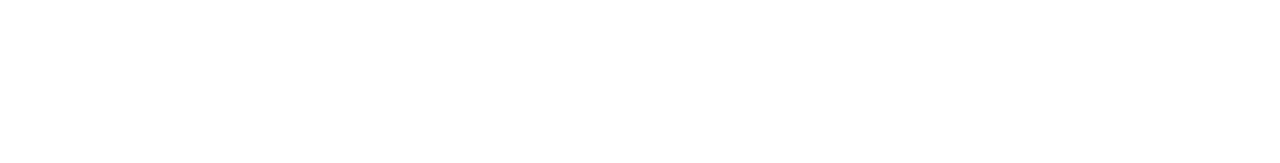
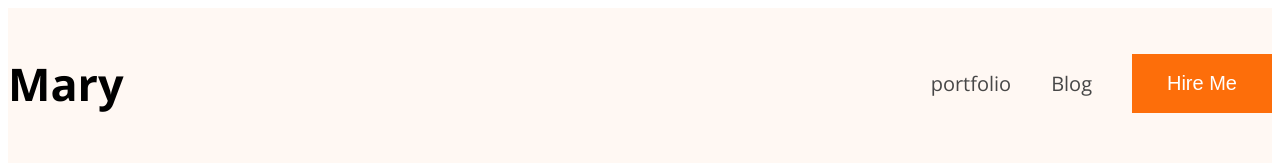
Before and after one commit to Abdallah-BinSaif/p-portfolio-resources, a plain HTML site: page index.html in a window 1280 px wide. Drawn offline with nearby package versions, Linux system fonts and the light colour scheme.

Commit message:
create navigation bar

```diff
--- a/index.html
+++ b/index.html
@@ -3,9 +3,25 @@
 <head>
     <meta charset="UTF-8">
     <meta name="viewport" content="width=device-width, initial-scale=1.0">
+    <link rel="stylesheet" href="styles/style.css">
     <title>portfolio resources</title>
 </head>
 <body>
+    <header class="primary-color">
+        <nav>
+            <h3>Mary</h3>
+            <ul>
+                <li><a href="">portfolio</a></li>
+                <li><a href="">Blog</a></li>
+                <li><button class="btn-primary">Hire Me</button></li>
+            </ul>
+        </nav>
+    </header>
+    <main>
 
+    </main>
+    <footer>
+
+    </footer>
 </body>
 </html>
--- /dev/null
+++ b/styles/style.css
@@ -0,0 +1,51 @@
+@import url('https://fonts.googleapis.com/css2?family=Open+Sans:ital,wght@0,300..800;1,300..800&display=swap');
+body{
+    font-family: "Open Sans", sans-serif;
+    }
+
+/* shared */
+.primary-color{
+    background-color: #FFF8F3;
+}
+
+.btn-primary{
+    background-color: #FD6E0A;
+    color: white;
+    padding: 18px 35px;
+    font-size: 20px;
+    border: none;
+}
+
+
+/* navigation bar */
+header{
+    height: 837px;
+    max-width: 1600px;
+}
+
+nav{
+    display: flex;
+    justify-content: space-between;
+    align-items: center;
+}
+
+nav > h3{
+    font-size: 45px;
+    font-weight: bolder;
+}
+
+nav ul{
+    display: flex;
+    align-items: center;
+}
+
+nav ul li{
+    list-style: none;
+}
+
+nav ul li a{
+    text-decoration: none;
+    font-size: 20px;
+    padding-right: 40px;
+    color: #474747
+}
```
Also changed, not shown: images/developer.png (added), images/hardy.png (added), images/header_bg.png (added), images/icons/facebook.png (added), images/icons/insta.png (added), images/icons/js.png (added), images/icons/mongo.png (added), images/icons/nodejs.png (added), images/icons/react.png (added), images/icons/twitter.png (added).
